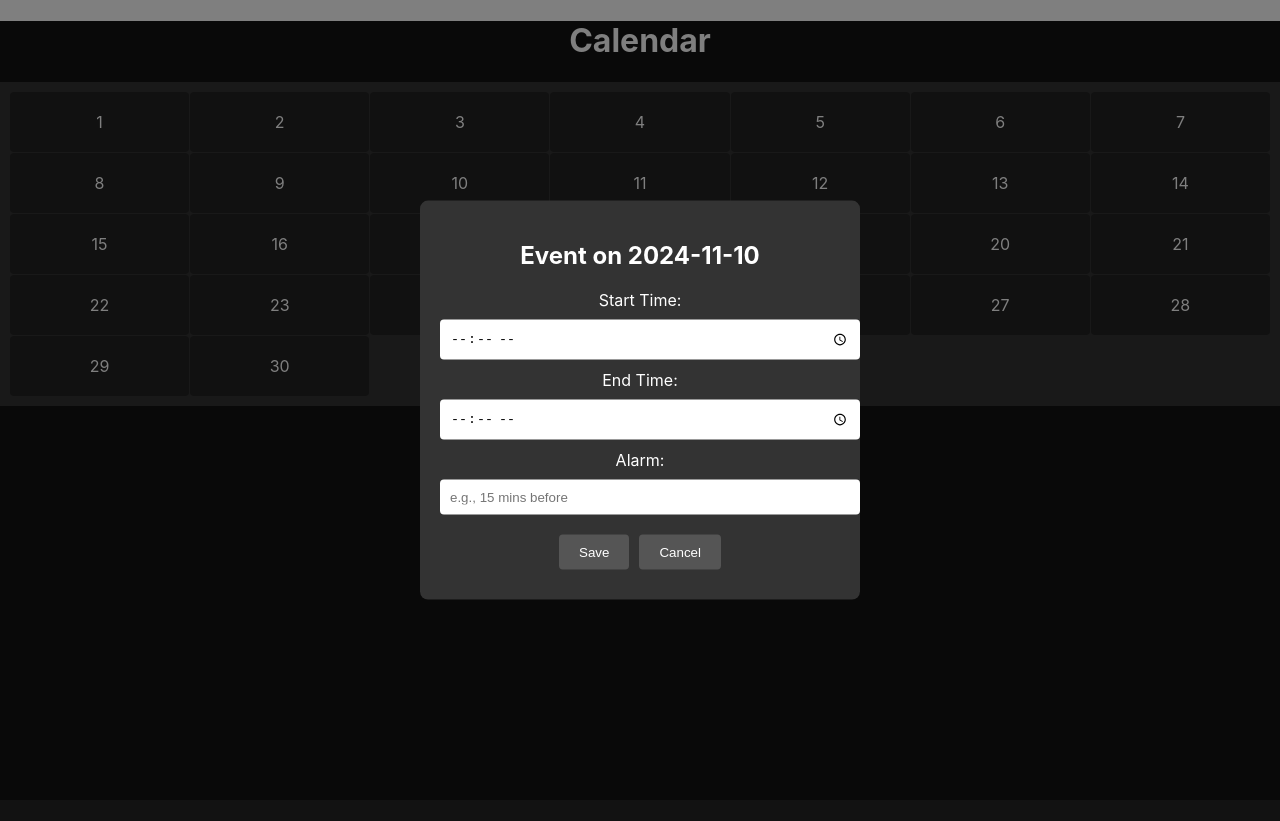
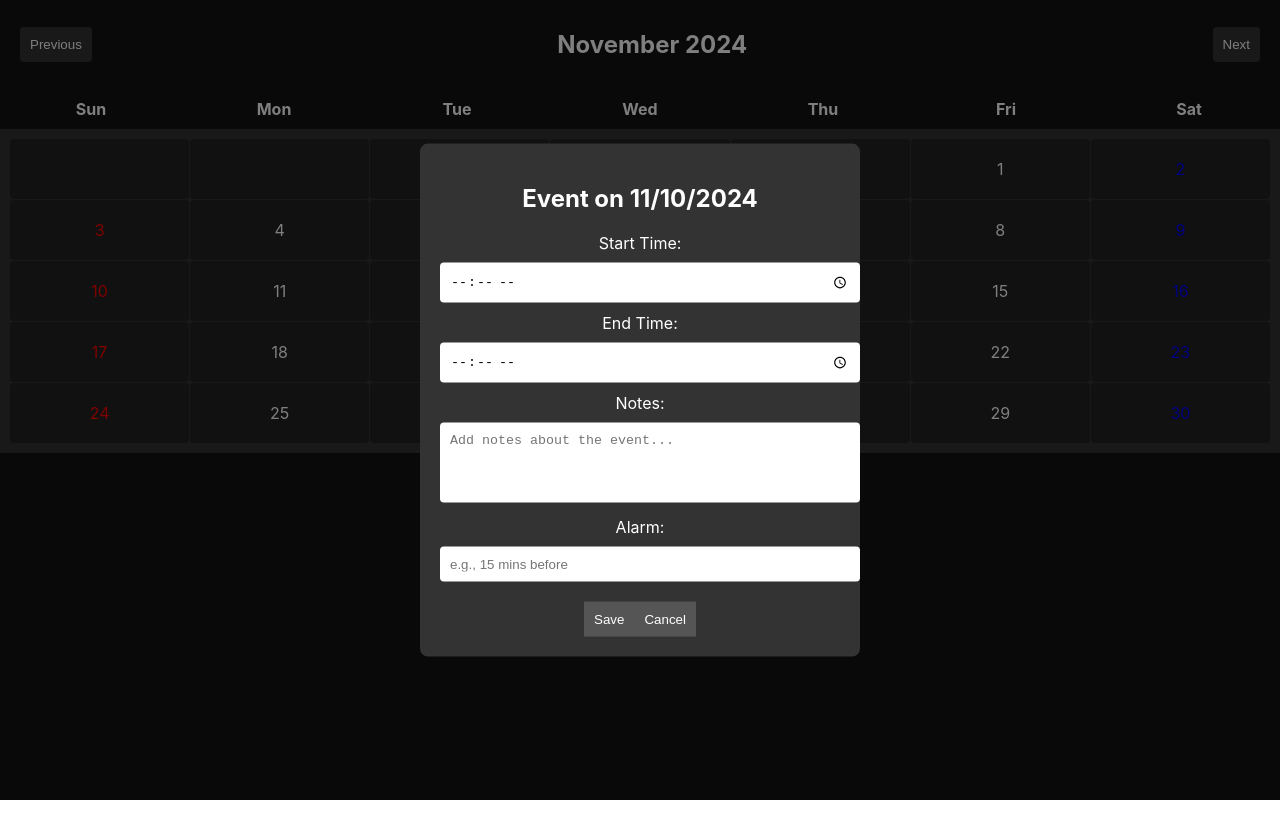
Before and after one commit to BlackMoreCode/MiniProject, a React (Create React App) app: page / in a window 1280 px wide. Both pictures are taken after a click on the element "10". After the commit the page ends 800 px from the top, so only its background shows below. Built offline with nearby package versions, Linux system fonts and the light colour scheme.

Commit message:
11-25 12:43pm 1st draft

```diff
--- a/src/components/CalendarGrid.jsx
+++ b/src/components/CalendarGrid.jsx
@@ -1,7 +1,7 @@
 import React from "react";
 import styled from "styled-components";
 
-const CalendarContainer = styled.div`
+const GridContainer = styled.div`
   display: grid;
   grid-template-columns: repeat(7, 1fr);
   gap: 1px;
@@ -9,30 +9,75 @@ const CalendarContainer = styled.div`
   padding: 10px;
 `;
 
-const Day = styled.div`
+const DayCell = styled.div`
   padding: 20px;
-  background: ${(props) => (props.isToday ? "#555" : "#222")};
-  color: white;
+  background: #222;
   text-align: center;
+  border-radius: 4px;
   cursor: pointer;
-  border-radius: 4px;
 
   &:hover {
     background: #444;
   }
 `;
 
-const CalendarGrid = ({ onDateClick }) => {
-  const days = Array.from({ length: 30 }, (_, i) => i + 1);
+const DayNumber = styled.span`
+  color: ${(props) =>
+    props.isSunday ? "red" : props.isSaturday ? "blue" : "white"};
+`;
+
+const WeekdaysHeader = styled.div`
+  display: grid;
+  grid-template-columns: repeat(7, 1fr);
+  gap: 1px;
+  padding: 10px 0;
+  text-align: center;
+  color: white;
+  font-weight: bold;
+`;
+
+const CalendarGrid = ({ date, onDateClick }) => {
+  const year = date.getFullYear();
+  const month = date.getMonth();
+
+  // Get the first day of the month (0 = Sunday, 1 = Monday, etc.)
+  const firstDay = new Date(year, month, 1).getDay();
+  const daysInMonth = new Date(year, month + 1, 0).getDate();
+
+  // Create an array of days to render
+  const days = [];
+  for (let i = 0; i < firstDay; i++) {
+    days.push(null); // Empty cells for days before the 1st
+  }
+  for (let i = 1; i <= daysInMonth; i++) {
+    days.push(i);
+  }
 
   return (
-    <CalendarContainer>
-      {days.map((day) => (
-        <Day key={day} onClick={() => onDateClick(`2024-11-${day}`)}>
-          {day}
-        </Day>
-      ))}
-    </CalendarContainer>
+    <>
+      <WeekdaysHeader>
+        {["Sun", "Mon", "Tue", "Wed", "Thu", "Fri", "Sat"].map((day) => (
+          <div key={day}>{day}</div>
+        ))}
+      </WeekdaysHeader>
+      <GridContainer>
+        {days.map((day, index) => (
+          <DayCell
+            key={index}
+            onClick={() => day && onDateClick(new Date(year, month, day))}
+          >
+            {day && (
+              <DayNumber
+                isSunday={index % 7 === 0} // Sunday
+                isSaturday={index % 7 === 6} // Saturday
+              >
+                {day}
+              </DayNumber>
+            )}
+          </DayCell>
+        ))}
+      </GridContainer>
+    </>
   );
 };
 
--- a/src/components/Modal.jsx
+++ b/src/components/Modal.jsx
@@ -1,4 +1,4 @@
-import React, { useState } from "react";
+import React, { useState, useEffect } from "react";
 import styled from "styled-components";
 
 const ModalWrapper = styled.div`
@@ -33,26 +33,49 @@ const Input = styled.input`
   border-radius: 4px;
 `;
 
+const TextArea = styled.textarea`
+  width: 100%;
+  padding: 10px;
+  margin: 10px 0;
+  border: none;
+  border-radius: 4px;
+  resize: none;
+`;
+
 const Button = styled.button`
-  background: #555;
+  background-color: #555;
   color: white;
   border: none;
-  padding: 10px 20px;
-  margin: 10px 5px;
-  border-radius: 4px;
+  padding: 10px;
+  margin-top: 10px;
   cursor: pointer;
 
   &:hover {
-    background: #666;
+    background-color: #666;
   }
 `;
 
-const Modal = ({ date, closeModal }) => {
+const Modal = ({ date, closeModal, savedEvent, onSave, onDelete }) => {
   const [time, setTime] = useState({ start: "", end: "" });
+  const [notes, setNotes] = useState("");
   const [alarm, setAlarm] = useState("");
 
+  useEffect(() => {
+    if (savedEvent) {
+      setTime(savedEvent.time || { start: "", end: "" });
+      setNotes(savedEvent.notes || "");
+      setAlarm(savedEvent.alarm || "");
+    }
+  }, [savedEvent]);
+
   const handleSave = () => {
-    console.log({ date, time, alarm });
+    const event = { date, time, notes, alarm };
+    onSave(event);
+    closeModal();
+  };
+
+  const handleDelete = () => {
+    onDelete(date);
     closeModal();
   };
 
@@ -60,7 +83,25 @@ const Modal = ({ date, closeModal }) => {
     <>
       <Backdrop onClick={closeModal} />
       <ModalWrapper>
-        <h2>Event on {date}</h2>
+        <h2>Event on {date.toLocaleDateString()}</h2>
+        {savedEvent ? (
+          <>
+            <p>
+              <strong>Start Time:</strong> {savedEvent.time?.start}
+            </p>
+            <p>
+              <strong>End Time:</strong> {savedEvent.time?.end}
+            </p>
+            <p>
+              <strong>Notes:</strong> {savedEvent.notes}
+            </p>
+            <p>
+              <strong>Alarm:</strong> {savedEvent.alarm}
+            </p>
+            <Button onClick={handleDelete}>Delete Event</Button>
+          </>
+        ) : (
+          <>
             <label>Start Time:</label>
             <Input
               type="time"
@@ -73,6 +114,13 @@ const Modal = ({ date, closeModal }) => {
               value={time.end}
               onChange={(e) => setTime({ ...time, end: e.target.value })}
             />
+            <label>Notes:</label>
+            <TextArea
+              rows="4"
+              value={notes}
+              onChange={(e) => setNotes(e.target.value)}
+              placeholder="Add notes about the event..."
+            />
             <label>Alarm:</label>
             <Input
               type="text"
@@ -80,10 +128,10 @@ const Modal = ({ date, closeModal }) => {
               value={alarm}
               onChange={(e) => setAlarm(e.target.value)}
             />
-        <div>
             <Button onClick={handleSave}>Save</Button>
+          </>
+        )}
         <Button onClick={closeModal}>Cancel</Button>
-        </div>
       </ModalWrapper>
     </>
   );
--- a/src/pages/Calendar.jsx
+++ b/src/pages/Calendar.jsx
@@ -1,31 +1,95 @@
 import React, { useState } from "react";
+import styled from "styled-components";
 import CalendarGrid from "../components/CalendarGrid";
 import Modal from "../components/Modal";
 
+const CalendarWrapper = styled.div`
+  text-align: center;
+  color: white;
+  background-color: #121212;
+  min-height: 100vh;
+`;
+
+const Navigation = styled.div`
+  display: flex;
+  justify-content: space-between;
+  align-items: center;
+  padding: 10px 20px;
+`;
+
+const Button = styled.button`
+  background-color: #333;
+  color: white;
+  border: none;
+  padding: 10px;
+  border-radius: 4px;
+  cursor: pointer;
+
+  &:hover {
+    background-color: #444;
+  }
+`;
+
 const Calendar = () => {
+  const [currentDate, setCurrentDate] = useState(new Date());
   const [selectedDate, setSelectedDate] = useState(null);
+  const [events, setEvents] = useState({}); // events state 에 현재 이벤트 저장.
 
-  const openModal = (date) => {
+  const handlePrevMonth = () => {
+    setCurrentDate((prev) => new Date(prev.getFullYear(), prev.getMonth() - 1));
+  };
+
+  const handleNextMonth = () => {
+    setCurrentDate((prev) => new Date(prev.getFullYear(), prev.getMonth() + 1));
+  };
+
+  const handleDateClick = (date) => {
     setSelectedDate(date);
   };
 
-  const closeModal = () => {
-    setSelectedDate(null);
+  //   POST /api/events: To save or update an event.
+  //   GET /api/events/{date}: To fetch an event for a specific date.
+  //   DELETE /api/events/{date}: To delete an event for a specific date.
+  // 현재 이벤트 저장은 로컬로 저장. 이거 추후에 SpringBoot 백엔드 처리해줘야한다.
+  const handleSaveEvent = (event) => {
+    setEvents((prev) => ({
+      ...prev,
+      [event.date.toDateString()]: event,
+    }));
   };
 
+  // 이벤트 제거도 위와 마찬가지다.
+  const handleDeleteEvent = (date) => {
+    setEvents((prev) => {
+      const updatedEvents = { ...prev };
+      delete updatedEvents[date.toDateString()];
+      return updatedEvents;
+    });
+  };
+
+  const monthName = currentDate.toLocaleString("default", { month: "long" });
+  const year = currentDate.getFullYear();
+
   return (
-    <div
-      style={{
-        textAlign: "center",
-        color: "white",
-        backgroundColor: "#121212",
-        height: "100vh",
-      }}
-    >
-      <h1>Calendar</h1>
-      <CalendarGrid onDateClick={openModal} />
-      {selectedDate && <Modal date={selectedDate} closeModal={closeModal} />}
-    </div>
+    <CalendarWrapper>
+      <Navigation>
+        <Button onClick={handlePrevMonth}>Previous</Button>
+        <h2>
+          {monthName} {year}
+        </h2>
+        <Button onClick={handleNextMonth}>Next</Button>
+      </Navigation>
+      <CalendarGrid date={currentDate} onDateClick={handleDateClick} />
+      {selectedDate && (
+        <Modal
+          date={selectedDate}
+          closeModal={() => setSelectedDate(null)}
+          savedEvent={events[selectedDate.toDateString()] || null}
+          onSave={handleSaveEvent}
+          onDelete={handleDeleteEvent}
+        />
+      )}
+    </CalendarWrapper>
   );
 };
 
```
Also changed, not shown: 1 other file (tests, documents, lock files or other folders). Lines whose indentation alone changed are shown as unchanged.
